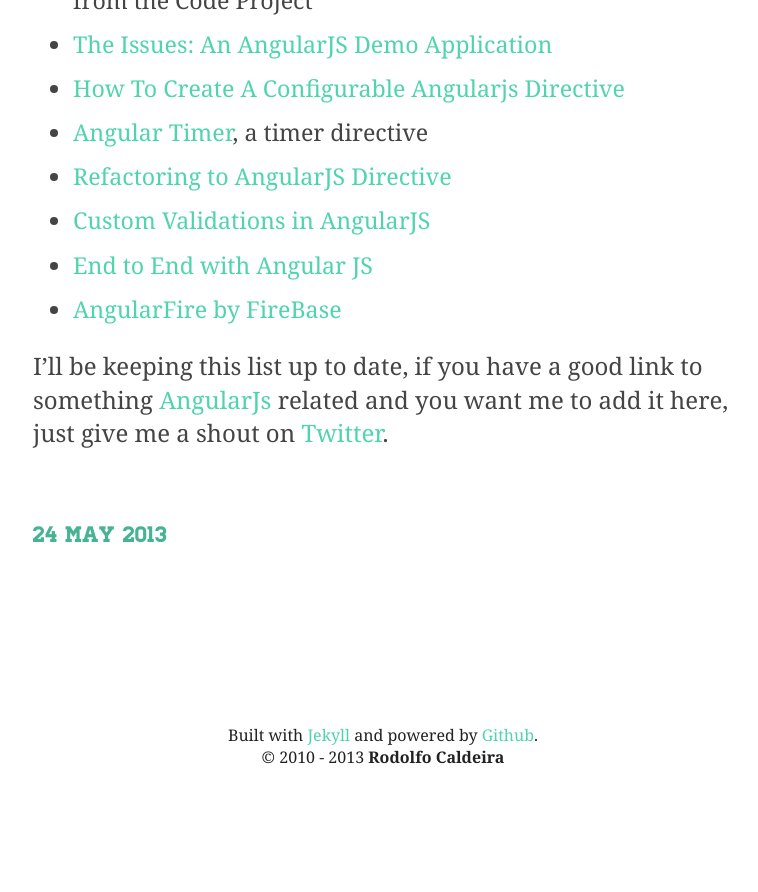
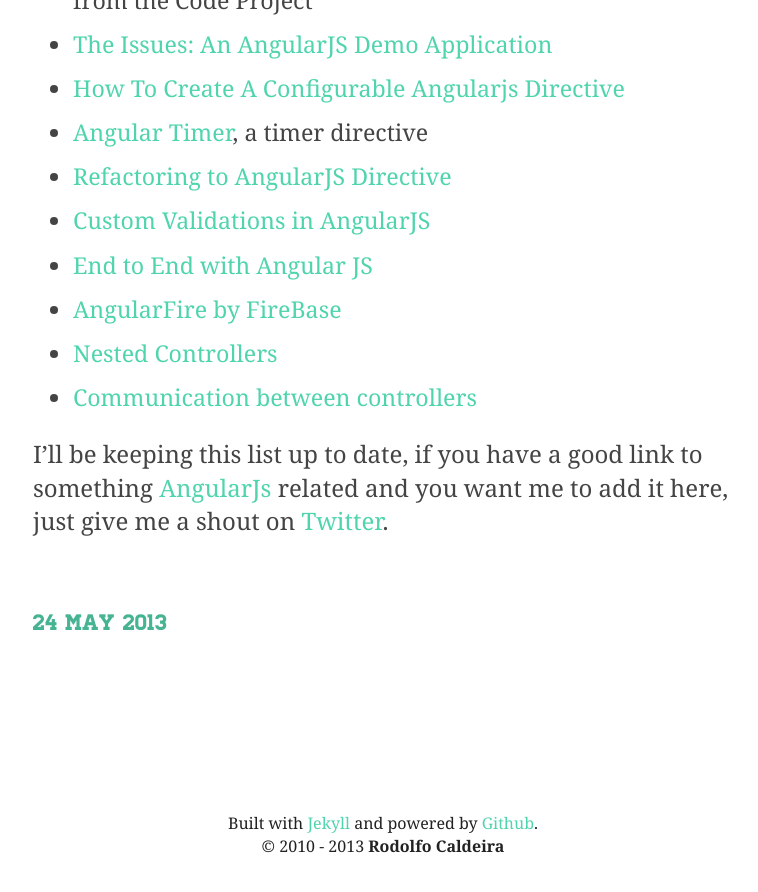
Before and after one commit to rodolfocaldeira/rodolfocaldeira.github.com, a Jekyll site: the page built from _posts/2013-05-24-interesting-bits-8-angularjs.md, in a window 1280 px wide and 900 px high, scrolled down 9852 px. Shown: the top 892 px of the window, without its empty margins (257-1015 px from the left). Built offline with Jekyll 4.4.1, drawn with Linux system fonts in a browser that asks for light colours; before the commit the page ends 10664 px from its top, so only the background shows below that.

Commit message:
More AngularJs resources.

```diff
--- a/_posts/2013-05-24-interesting-bits-8-angularjs.md
+++ b/_posts/2013-05-24-interesting-bits-8-angularjs.md
@@ -244,6 +244,11 @@
 - [Custom Validations in AngularJS](http://kirkbushell.me/when-to-use-directives-controllers-or-services-in-angular/)
 - [End to End with Angular JS](http://www.youtube.com/watch?v=hqAyiqUs93c)
 - [AngularFire by FireBase](http://angularfire.com/)
+- [Nested Controllers](http://viralpatel.net/blogs/angularjs-controller-tutorial/)
+- [Communication between controllers](http://onehungrymind.com/angularjs-communicating-between-controllers/)
+
+
+
 
 
 
```
